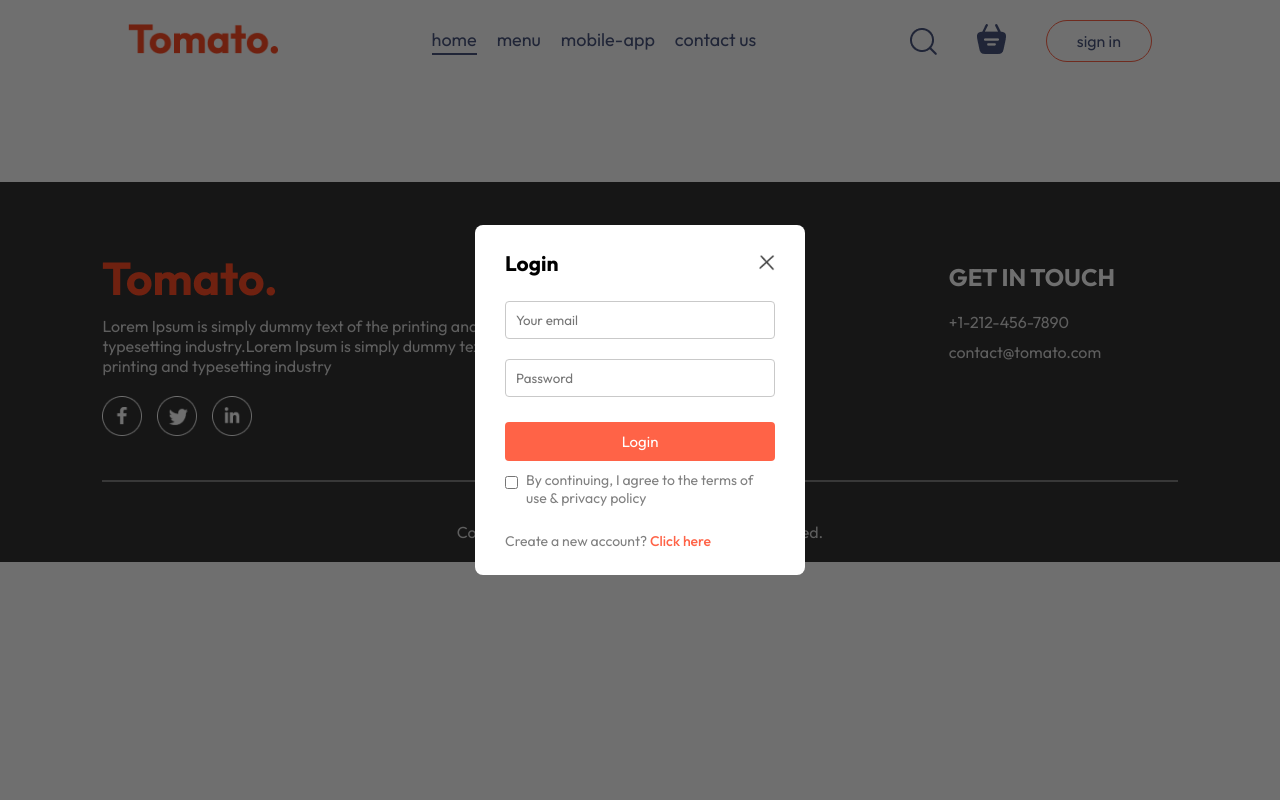
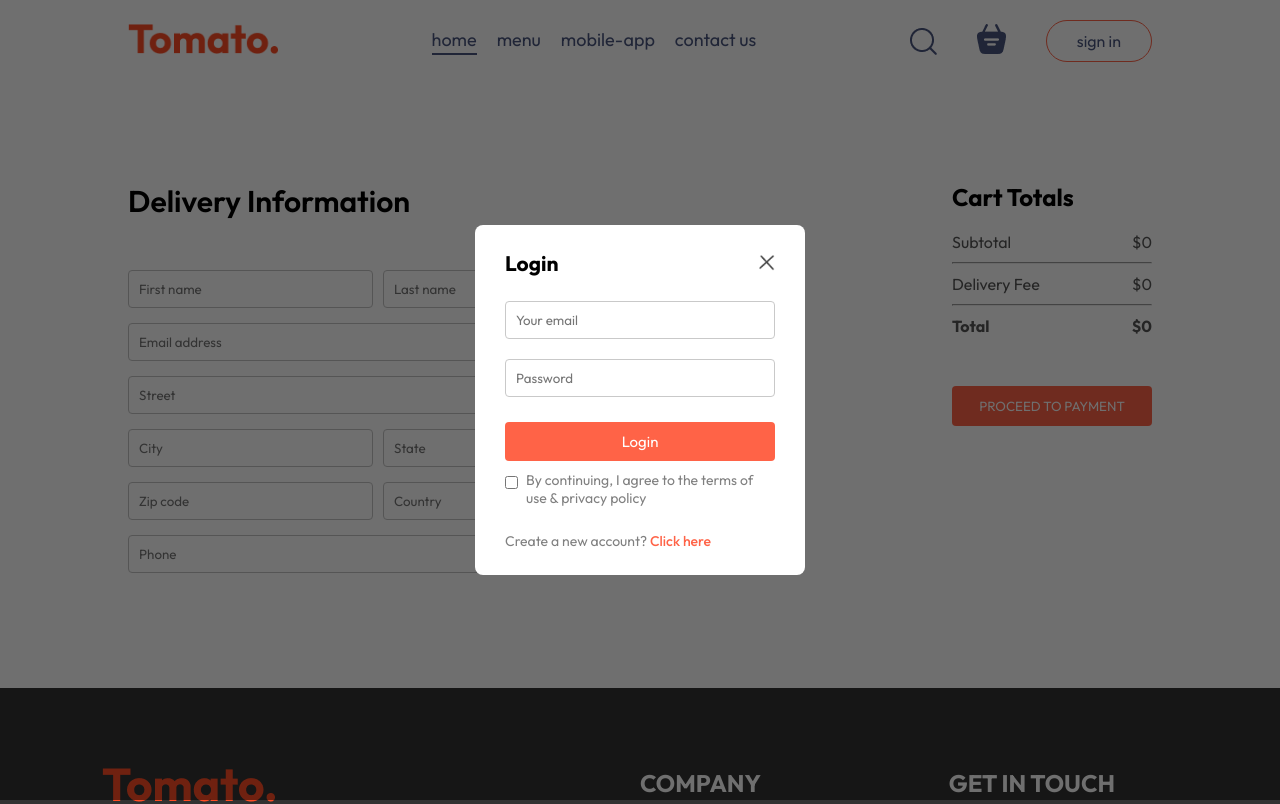
Before and after one commit to HasangiComplex/Food-Delivery-App-Front-end-, a React (Vite) app: page /order in a window 1280 px wide. Shown: the top 804 px of the page. Built offline with nearby package versions, Linux system fonts and the light colour scheme.

Commit message:
completed Front of Food delivery website

```diff
--- a/src/App.jsx
+++ b/src/App.jsx
@@ -5,7 +5,7 @@
 import { Route, Routes } from 'react-router-dom'
 import Home from './pages/Home/Home'
 import Cart from "./pages/Cart/Cart"
-import PlaceOrder from "./pages/PlaceOrder/PlcaOrder"
+import PlaceOrder from "./pages/PlaceOrder/PlaceOrder"
 import Footer from './components/Footer/Footer'
 import LoginPopup from '././components/LoginPopup/LoginPopup'
 
@@ -23,7 +23,7 @@
         <Routes>
           <Route path="/" element={<Home />} />
           <Route path="/cart" element={<Cart />} />
-          <Route path="/placeorder" element={<PlaceOrder />} />
+          <Route path="/order" element={<PlaceOrder />} />
         </Routes>
       </div>
       <Footer />
--- a/src/pages/Cart/Cart.jsx
+++ b/src/pages/Cart/Cart.jsx
@@ -1,9 +1,11 @@
-import React, { useContext } from "react"
+import React, { useContext} from "react"
 import './Cart.css'
 import { StoreContext} from '../../context/StoreContext'
+import { useNavigate } from "react-router-dom"
 
 const Cart = () => {
   const {food_list,cartItems,removeFromCart,getTotalCartAmount} = useContext(StoreContext);
+  const navigate = useNavigate();
   return (
     <div  className="cart">
       <div className="cart-items">
@@ -47,15 +49,16 @@
             <hr/>
             <div className="cart-total-details">
               <p>Delivery Fee</p>
-              <p>{2}</p>
+              <p>${getTotalCartAmount() === 0 ? 0 : 2}</p>
             </div>
             <hr/>
+
             <div className="cart-total-details">
               <b>Total</b>
-              <b>${getTotalCartAmount() + 2}</b>
+              <b>${getTotalCartAmount() === 0 ? 0 : getTotalCartAmount() + 2}</b>
             </div>
           </div>
-          <button>PROCEED TO CHECKOUT</button>
+          <button onClick={() => navigate("/order")}>PROCEED TO CHECKOUT</button>
         </div>
         <div className="cart-promocode">
           <div>
--- a/src/pages/PlaceOrder/PlaceOrder.css
+++ b/src/pages/PlaceOrder/PlaceOrder.css
@@ -0,0 +1,35 @@
+.place-order{
+    display: flex;
+    align-items: start;
+    justify-content: space-between;
+    gap: 50px;
+    margin-top: 100px
+}
+.place-order-left{
+    width: 100%;
+    max-width: max(30%,500px);
+}
+.place-order-left .title{
+    font-size: 30px;
+    font-weight: 600;
+    margin-bottom: 50px;
+}
+.place-order-left input {
+    margin-bottom: 15px;
+    width: 100%;
+    padding: 10px;
+    border: 1px solid #c5c5c5;
+    border-radius: 4px;
+    outline-color: tomato;
+}
+.place-order-left .multi-fields{
+    display: flex;
+    gap: 10px;
+}
+.place-order-right {
+    width: 100%;
+    max-width: max(40%,500px);
+}
+.place-order .cart-total button{
+    margin-top: 30px;
+}
--- /dev/null
+++ b/src/pages/PlaceOrder/PlaceOrder.jsx
@@ -0,0 +1,52 @@
+import React, { useContext } from 'react'
+import './PlaceOrder.css'
+import { StoreContext } from '../../context/StoreContext'
+const PlaceOrder = () => {
+    const {getTotalCartAmount} = useContext(StoreContext)
+
+    return(
+     <form className='place-order'>
+        <div className="place-order-left">
+            <p className="title">Delivery Information</p>
+            <div className="multi-fields">
+                <input type="text" placeholder='First name' />
+                <input type="text" placeholder='Last name' />
+            </div>
+            <input type="email" placeholder='Email address' />
+            <input type="text" placeholder='Street' />
+            <div className="multi-fields">
+                <input type="text" placeholder='City' />
+                <input type="text" placeholder='State' />
+            </div>
+            <div className="multi-fields">
+                <input type="text" placeholder='Zip code' />
+                <input type="text" placeholder='Country' />
+            </div>
+            <input type="text" placeholder='Phone' />
+        </div>
+        <div className="place-holder-right">
+        <div className="cart-total">
+          <h2>Cart Totals</h2>
+          <div>
+            <div className="cart-total-details">
+              <p>Subtotal</p>
+              <p>${getTotalCartAmount()}</p>
+            </div>
+            <hr/>
+            <div className="cart-total-details">
+              <p>Delivery Fee</p>
+              <p>${getTotalCartAmount() === 0 ? 0 : 2}</p>
+            </div>
+            <hr/>
+            <div className="cart-total-details">
+              <b>Total</b>
+              <b>${getTotalCartAmount() ===0 ? 0: getTotalCartAmount() + 2}</b>
+            </div>
+          </div>
+          <button>PROCEED TO PAYMENT</button>
+        </div>
+        </div>
+     </form>
+    )
+}
+export default PlaceOrder
--- a/src/pages/PlaceOrder/PlcaOrder.jsx
+++ /dev/null
@@ -1,10 +0,0 @@
-import React from 'react'
-import './PlaceOrder.css'
-const PlaceOrder = () => {
-    return(
-        <div>
-
-        </div>
-    )
-}
-export default PlaceOrder
```
